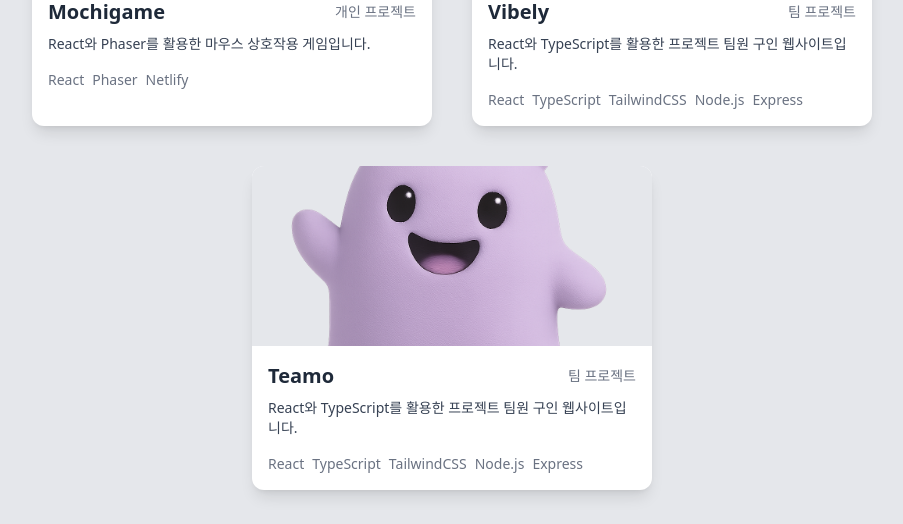
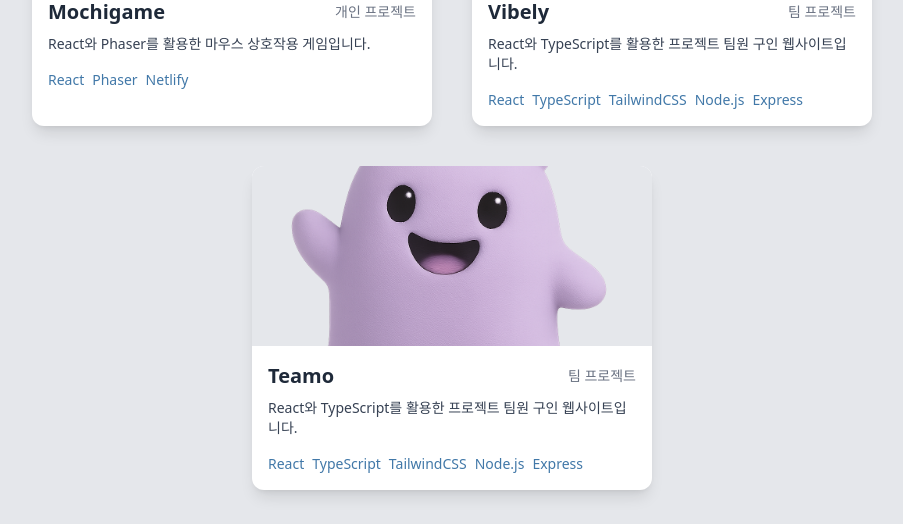
Before and after one commit to nyem1n/Portfolio, a React (Vite) app: page / in a window 1280 px wide. Shown: the part 2542-3066 px from the top of the page, without its empty margins (188-1091 px from the left). Built offline with nearby package versions, Linux system fonts and the light colour scheme.

Commit message:
feat: 프로젝트 데이터 추가

```diff
--- a/src/components/Projects/ProjectCard.tsx
+++ b/src/components/Projects/ProjectCard.tsx
@@ -25,7 +25,7 @@ function ProjectCard({
   return (
 <div
   className="bg-white rounded-xl shadow-lg overflow-hidden cursor-pointer
-             flex flex-col w-full sm:w-[300px] md:w-[350px] lg:w-[380px] xl:w-[400px]"
+              flex flex-col w-full sm:w-[300px] md:w-[350px] lg:w-[380px] xl:w-[400px]"
   onClick={handleCardClick}
 >
   <div className="w-full h-[180px] bg-gray-200 flex items-center justify-center">
@@ -34,13 +34,13 @@ function ProjectCard({
 
   <div className="p-4">
     <div className="flex justify-between items-center mb-2">
-      <h3 className="text-xl font-bold">{title}</h3>
+      <h3 className="text-xl font-bold ">{title}</h3>
       <span className="text-sm text-gray-500">{type}</span>
     </div>
 
     <p className="text-sm text-gray-700 mb-4">{description}</p>
 
-    <div className="flex flex-wrap gap-2 text-sm text-gray-500">
+    <div className="flex flex-wrap gap-2 text-sm  text-[#4178a8]">
       {techStack.map((tech, index) => (
         <span key={index}>{tech}</span>
       ))}
--- a/src/data/projectData.tsx
+++ b/src/data/projectData.tsx
@@ -40,7 +40,10 @@ export const projectData = [
       "디자인과 기획에서 많은 시간을 써 개발에 할애할 시간이 부족했습니다.\n하지만 노션 칸반보드를 활용해 업무를 체계적으로 관리하고,\n매일 짧은 회의를 반복해 진행 상황을 공유하며 여러 문제를 함께 해결해 나갔습니다.\n시간 내에 UI와 기능은 완성했지만 배포를 하지 못한 점이 아쉽습니다.",
     purpose:
       "AI를 활용한 프로젝트를 해보고 싶어 진행되었습니다.\nSpotify API와 Gemini API를 통해 사용자 맞춤형 플레이리스트를 제공하는 서비스를 목표로 했습니다.",
-    role: "프론트엔드 개발 담당 (디자인, 백엔드 구현, UI 구현, API 연동)",
+      role: `프론트엔드 개발 및 일부 백엔드 구현
+      - 디자인
+      - UI 구현 및 API 연결 (AI 채팅, 앨범 표시)
+      - 백엔드 구현 (API 연동, 필요한 API 구현)`,
     teamSize: "4명 (프론트엔드 4)",
     screenshots: [
       "/assets/Vibely/vibely1.png",
@@ -60,13 +63,16 @@ export const projectData = [
     github: "https://github.com/PRMS-Teamo/mytype-frontend",
     link: "https://teamo-vercel.vercel.app/",
     date: "2025.06~2024.07 (1개월)",
-    learnings:
-      "기획과 디자인 때 개발 방식을 확실히 정해두는 것이 중요하다는 것을 배웠습니다.\n프론트엔드 개발자끼리 협업할 때와 달리 백엔드와 협업할 때는 또 다른 것도 신경써야 한다는 것을 알게 되었습니다.",
+    learnings: `기획과 디자인 단계에서 개발 방식을 미리 확실히 정해두는 것이 중요하다는 것을 배웠습니다.\n프론트엔드 개발자끼리 협업할 때와 달리, 백엔드와 협업할 때는 신경 써야 할 부분이 또 다르다는 것도 알게 되었습니다.\n또한 Zustand를 처음 사용해 상태 관리를 경험했고, Mock API를 활용해 프론트엔드 개발을 진행하는 방법도 익혔습니다.`,
     insights:
       "백엔드와 프론트엔드가 서로 다른 생각을 가지고 있어 소통에 어려움이 있었습니다.\n하지만 깃허브 간반 활용과 짧은 회의를 반복하며 진행 상황을 공유하고 문제를 함께 해결해 나갔습니다.\n시간이 부족해 반응형에 신경 쓰지 못한 점이 아쉽습니다.",
     purpose:
       "초기 계획은 데브코스 교육 내에서의 최종 프로젝트 구인 서비스였습니다.\n하지만 교육이 끝난 후에도 계속 사용할 수 있는 서비스로 확장하였습니다.",
-    role: "프론트엔드 개발 담당 (UI 구현, API 연동, 상태 관리, 라우팅)",
+      role: `프론트엔드 개발
+      - 디자인
+      - UI 컴포넌트, 페이지 구현 및 스타일링 (카드, 모달, 검색, 팀 찾기, 팀원 찾기)
+      - 상태 관리 (Zustand)
+      - 라우팅 구조 구현`,
     teamSize: "5명 (프론트엔드 3, 백엔드 2)",
     screenshots: [
       "/assets/Teamo/teamo1.png",
--- a/src/pages/ProjectDetail.tsx
+++ b/src/pages/ProjectDetail.tsx
@@ -18,8 +18,10 @@ const ProjectDetail = () => {
   }
   return (
     <div className="p-10 max-w-4xl mx-auto">
-      <h1 className="text-4xl font-bold mb-2">{project.title}</h1>
-      <p className="text-lg text-gray-600 mb-6">{project.type}</p>
+      <h1 className="text-4xl font-bold mb-2 text-[#4178a8]">
+        {project.title}
+      </h1>
+      <p className="text-lg text-gray-600 mb-6 font-semibold">{project.type}</p>
 
       <img
         src={project.image}
@@ -27,8 +29,17 @@ const ProjectDetail = () => {
         className="w-full max-h-96 object-contain rounded-lg shadow-md mb-8"
       />
 
+      {project.purpose && (
+        <section className="mb-8">
+          <h2 className="text-2xl font-bold mb-2">프로젝트 목적</h2>
+          <p className="text-gray-700 leading-relaxed whitespace-pre-wrap">
+            {project.purpose}
+          </p>
+        </section>
+      )}
+
       <section className="mb-8">
-        <h2 className="text-2xl font-semibold mb-2">프로젝트 설명</h2>
+        <h2 className="text-2xl font-bold mb-2">프로젝트 설명</h2>
         <p className="text-gray-700 leading-relaxed whitespace-pre-wrap">
           {project.detail}
         </p>
@@ -36,14 +47,14 @@ const ProjectDetail = () => {
 
       {project.date && (
         <section className="mb-8">
-          <h2 className="text-2xl font-semibold mb-2">진행 기간</h2>
+          <h2 className="text-2xl font-bold mb-2">진행 기간</h2>
           <p className="text-gray-700 whitespace-pre-wrap">{project.date}</p>
         </section>
       )}
 
       {project.role && (
         <section className="mb-8">
-          <h2 className="text-2xl font-semibold mb-2">맡은 역할</h2>
+          <h2 className="text-2xl font-bold mb-2">맡은 역할</h2>
           <p className="text-gray-700 leading-relaxed whitespace-pre-wrap">
             {project.role}
           </p>
@@ -52,7 +63,7 @@ const ProjectDetail = () => {
 
       {project.teamSize && (
         <section className="mb-8">
-          <h2 className="text-2xl font-semibold mb-2">프로젝트 인원</h2>
+          <h2 className="text-2xl font-bold mb-2">프로젝트 인원</h2>
           <p className="text-gray-700 leading-relaxed whitespace-pre-wrap">
             {project.teamSize}
           </p>
@@ -60,7 +71,7 @@ const ProjectDetail = () => {
       )}
 
       <section className="mb-8">
-        <h2 className="text-2xl font-semibold mb-2">사용한 기술 스택</h2>
+        <h2 className="text-2xl font-bold mb-2">사용한 기술 스택</h2>
         <div className="flex flex-wrap gap-2">
           {project.techStack.map((tech, index) => (
             <span
@@ -75,7 +86,7 @@ const ProjectDetail = () => {
 
       {project.learnings && (
         <section className="mb-8">
-          <h2 className="text-2xl font-semibold mb-2">배운 점</h2>
+          <h2 className="text-2xl font-bold mb-2">배운 점</h2>
           <p className="text-gray-700 leading-relaxed whitespace-pre-wrap">
             {project.learnings}
           </p>
@@ -84,18 +95,9 @@ const ProjectDetail = () => {
 
       {project.insights && (
         <section className="mb-8">
-          <h2 className="text-2xl font-semibold mb-2">아쉬운 점 & 인사이트</h2>
+          <h2 className="text-2xl font-bold mb-2">아쉬운 점</h2>
           <p className="text-gray-700 leading-relaxed whitespace-pre-wrap">
             {project.insights}
-          </p>
-        </section>
-      )}
-
-      {project.purpose && (
-        <section className="mb-8">
-          <h2 className="text-2xl font-semibold mb-2">프로젝트 목적</h2>
-          <p className="text-gray-700 leading-relaxed whitespace-pre-wrap">
-            {project.purpose}
           </p>
         </section>
       )}
@@ -125,7 +127,7 @@ const ProjectDetail = () => {
 
       {project.screenshots && project.screenshots.length > 0 && (
         <section className="mb-8">
-          <h2 className="text-2xl font-semibold mb-2">프로젝트 화면</h2>
+          <h2 className="text-2xl font-bold mb-2">프로젝트 화면</h2>
           <div className="flex flex-col gap-4">
             {project.screenshots.map((shot, idx) => (
               <img
```
